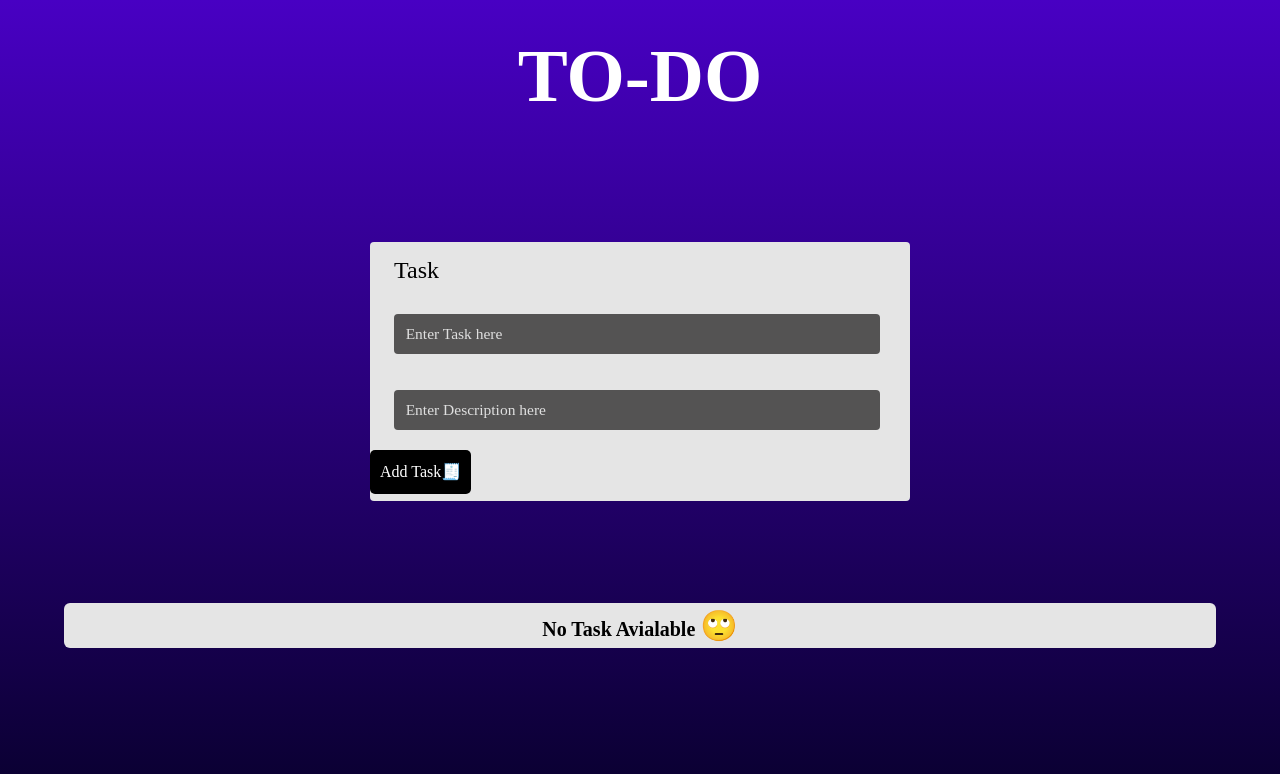
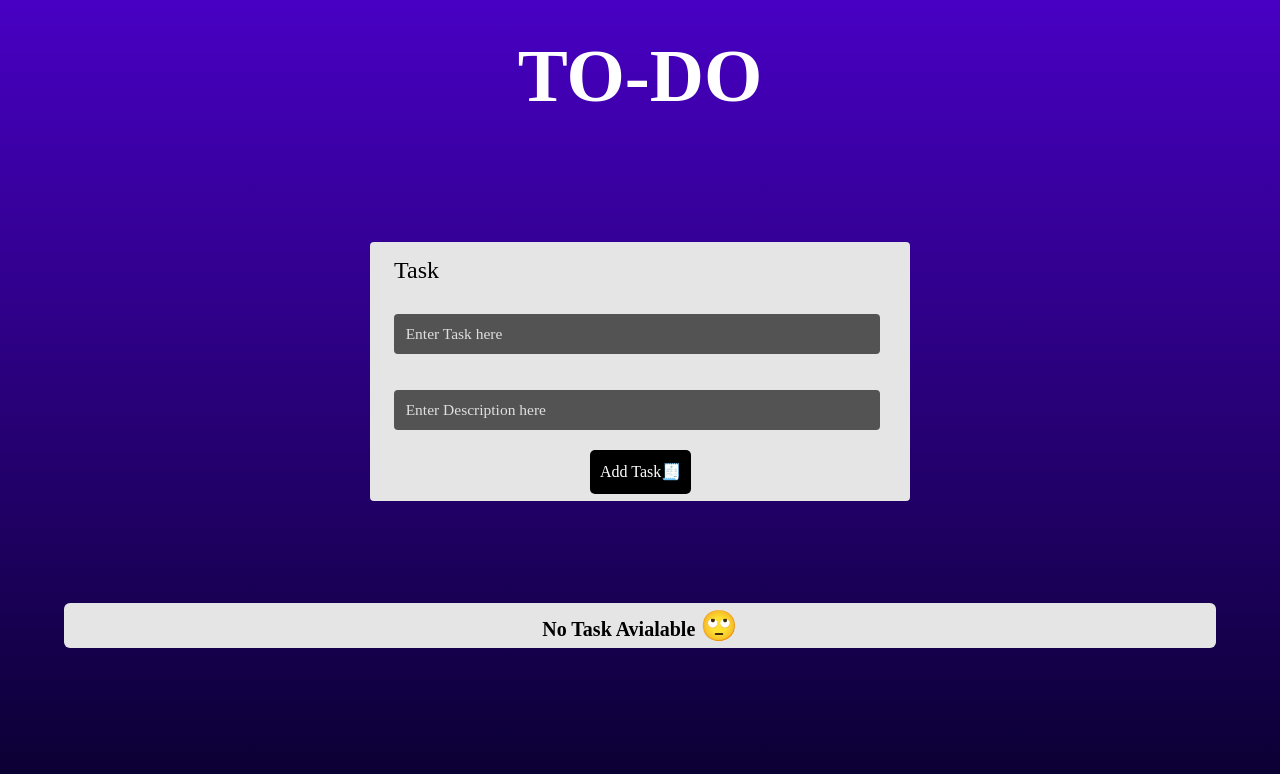
Before and after one commit to ayan15888/TO-DO, a Next.js app: page / in a window 1280 px wide. Shown: the top 774 px of the page. Built offline with nearby package versions, Linux system fonts and the light colour scheme.

Commit message:
Update globals.css

```diff
--- a/app/globals.css
+++ b/app/globals.css
@@ -67,7 +67,7 @@ button {
   background-color: rgb(0, 0, 0);
   color: white;
   margin-bottom: 7px;
-  margin-right: 20px;
+  margin-left: 220px;
   padding: 10px;
   border-radius: 5px;
   font-size: 16px;
```
